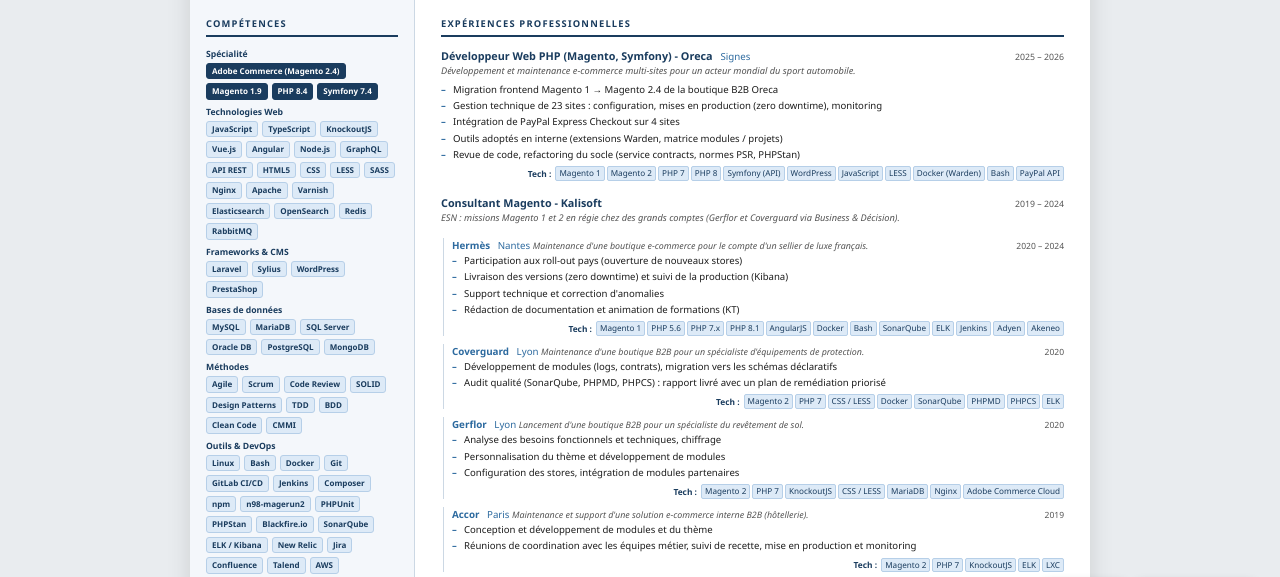
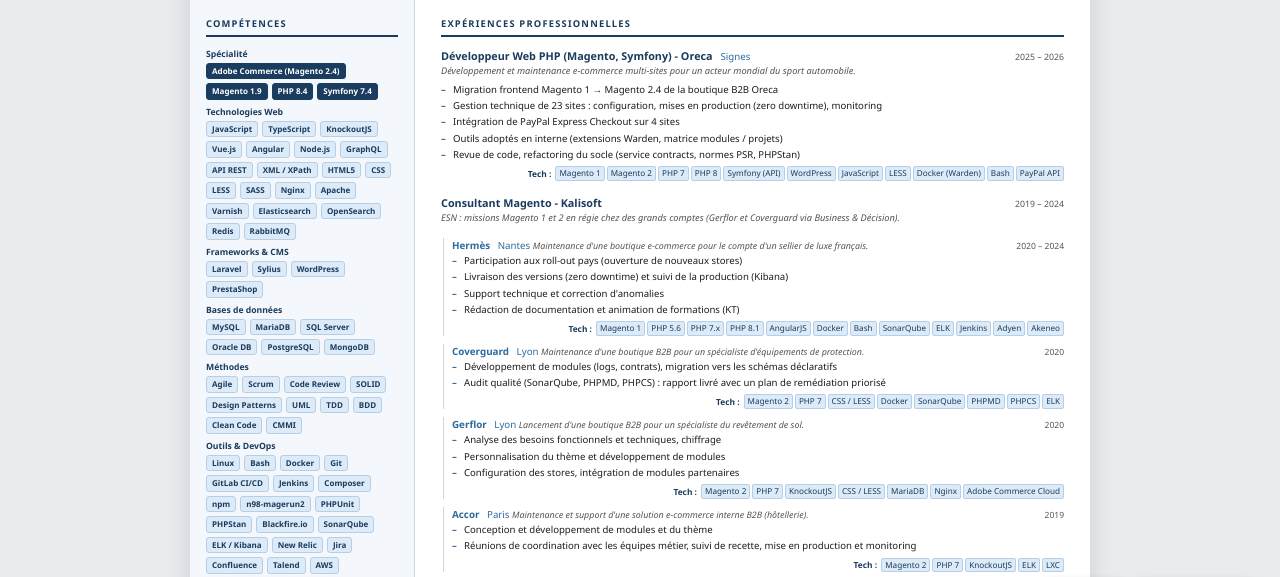
Before and after one commit to medmek/cv, a plain HTML site: page index.html in a window 1280 px wide. Shown: the part 162-739 px from the top of the page. Drawn offline with Linux system fonts and the light colour scheme.

Commit message:
CV: add UML and XML / XPath
Rebuild the FR and EN PDFs.

Co-Authored-By: Claude Opus 5.5 <noreply@anthropic.com>
Claude-Session: https://claude.ai/code/session_015QYBM3GFgwNf1WtSwmrCVN

```diff
--- a/index.html
+++ b/index.html
@@ -138,6 +138,7 @@
                             <span class="tag">Node.js</span>
                             <span class="tag">GraphQL</span>
                             <span class="tag"><span lang="fr">API REST</span><span lang="en">REST API</span></span>
+                            <span class="tag">XML / XPath</span>
                             <span class="tag">HTML5</span>
                             <span class="tag">CSS</span>
                             <span class="tag">LESS</span>
@@ -179,6 +180,7 @@
                             <span class="tag">Code Review</span>
                             <span class="tag">SOLID</span>
                             <span class="tag">Design Patterns</span>
+                            <span class="tag">UML</span>
                             <span class="tag">TDD</span>
                             <span class="tag">BDD</span>
                             <span class="tag">Clean Code</span>
```
Also changed, not shown: 2 other files.
